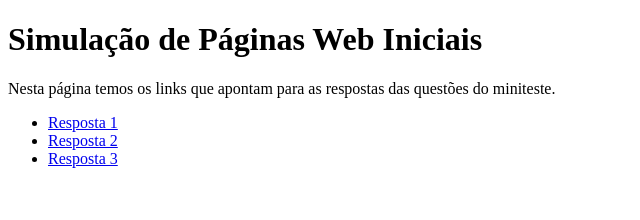
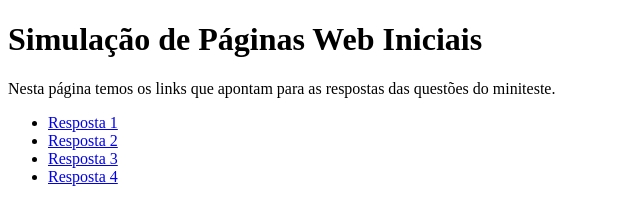
Before and after one commit to DanielFerreira11/Lab-1---PWEB, a plain HTML site: page index.html in a window 1280 px wide. Shown: the full height of the page, 0-640 px from the left. Drawn offline with Linux system fonts and the light colour scheme.

Commit message:
Adiciona resposta 4

```diff
--- a/index.html
+++ b/index.html
@@ -18,6 +18,9 @@
         <li>
             <a href="resposta3.txt"> Resposta 3</a>
         </li>
+        <li>
+            <a href="resposta4.txt"> Resposta 4</a>
+        </li>
     </ul>
 
 </body>
```
Also changed, not shown: resposta4.txt (added).
